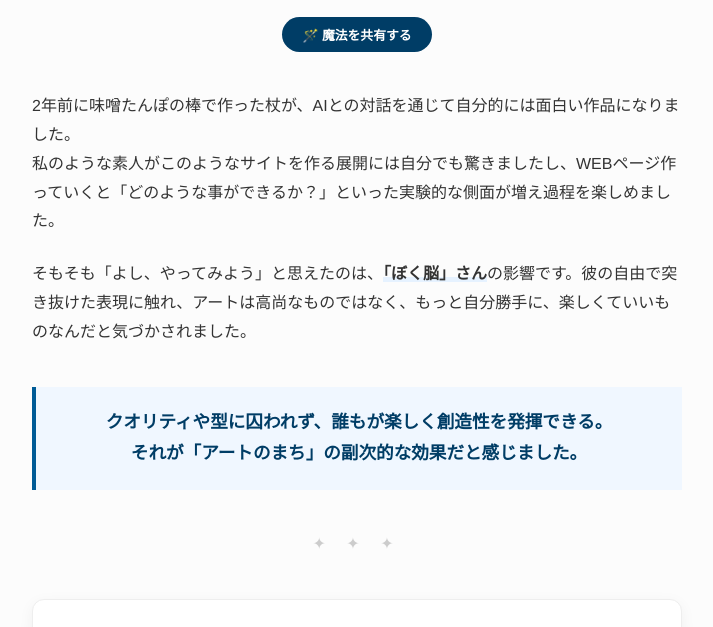
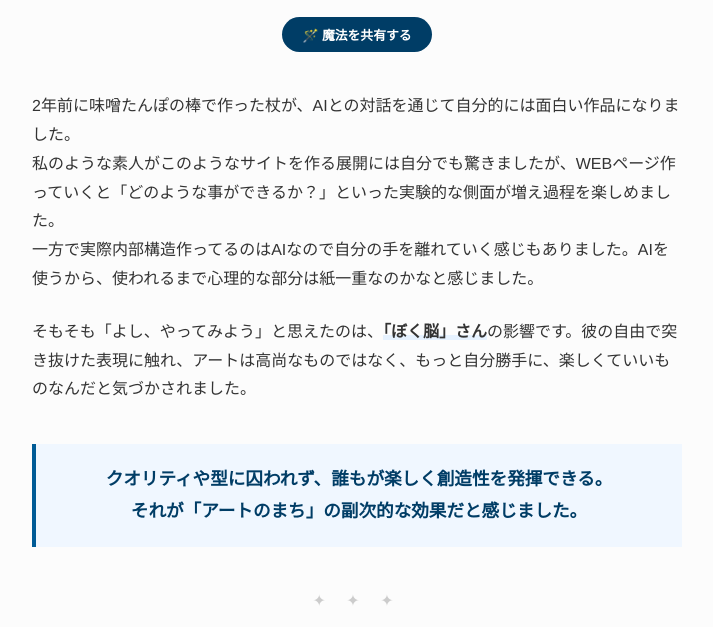
Before and after one commit to tanakatea26-lab/image_2026kyosai, a plain HTML site: page about.html in a window 1280 px wide. Shown: the part 123-750 px from the top of the page, without its empty margins (283-996 px from the left). Drawn offline with Linux system fonts and the light colour scheme.

Commit message:
Update about.html

```diff
--- a/about.html
+++ b/about.html
@@ -183,7 +183,8 @@
     </div>
 
     <p>2年前に味噌たんぽの棒で作った杖が、AIとの対話を通じて自分的には面白い作品になりました。
-私のような素人がこのようなサイトを作る展開には自分でも驚きましたし、WEBページ作っていくと「どのような事ができるか？」といった実験的な側面が増え過程を楽しめました。</p>
+私のような素人がこのようなサイトを作る展開には自分でも驚きましたが、WEBページ作っていくと「どのような事ができるか？」といった実験的な側面が増え過程を楽しめました。
+一方で実際内部構造作ってるのはAIなので自分の手を離れていく感じもありました。AIを使うから、使われるまで心理的な部分は紙一重なのかなと感じました。</p>
 
     <p>そもそも「よし、やってみよう」と思えたのは、<span class="highlight-blue">「ぼく脳」さん</span>の影響です。彼の自由で突き抜けた表現に触れ、アートは高尚なものではなく、もっと自分勝手に、楽しくていいものなんだと気づかされました。</p>
 
```
